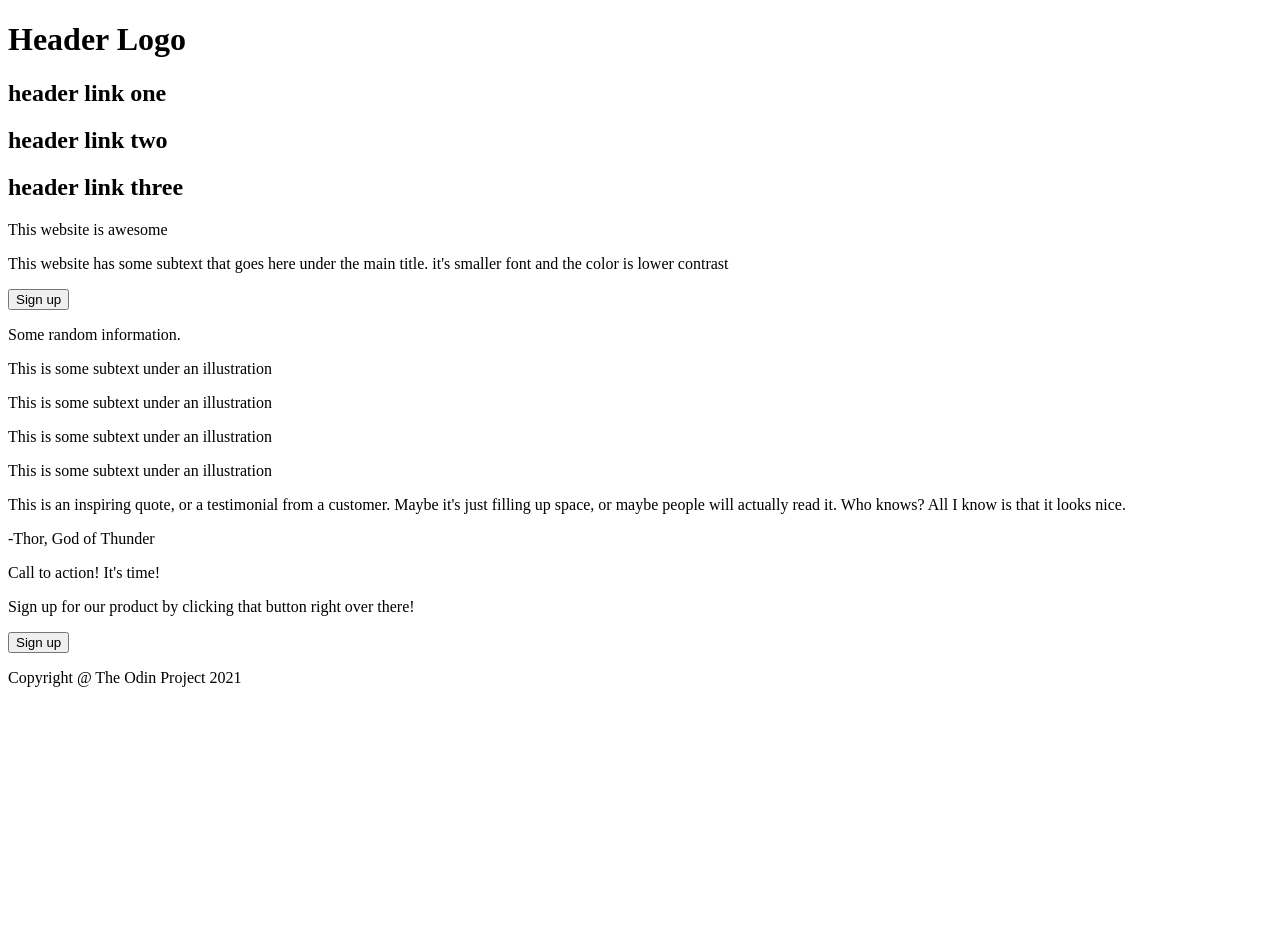
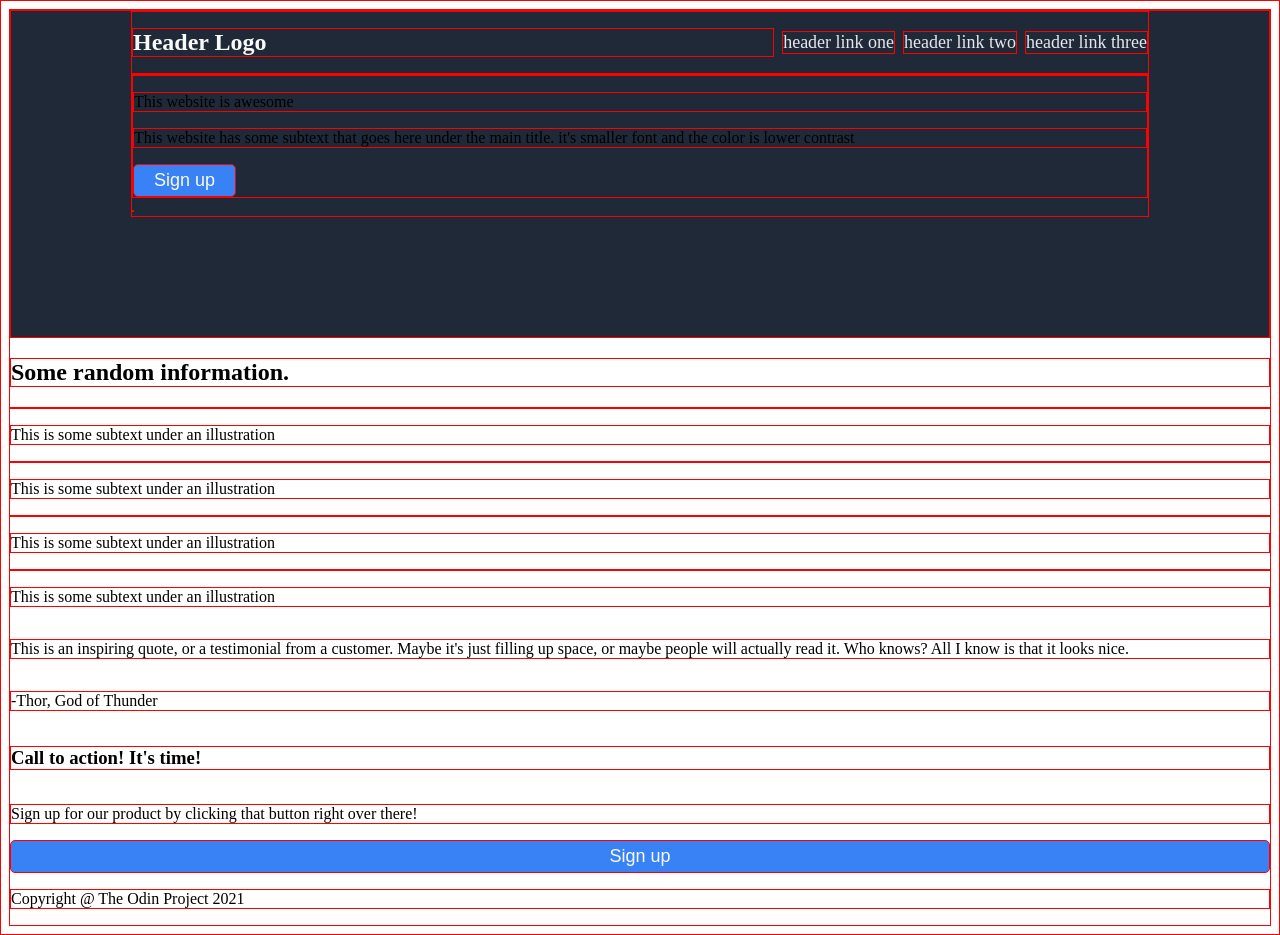
Before and after one commit to Nisroach/landing_page, a plain HTML site: page index.html in a window 1280 px wide. Before the commit the page ends 800 px from the top, so only its background shows below. Drawn offline with Linux system fonts and the light colour scheme.

Commit message:
added css styles, finished header part

```diff
--- a/index.html
+++ b/index.html
@@ -4,24 +4,30 @@
     <meta charset="UTF-8">
     <meta http-equiv="X-UA-Compatible" content="IE=edge">
     <meta name="viewport" content="width=device-width, initial-scale=1.0">
-    <title>Document</title>
+    <link rel="stylesheet" href="style.css">
+    <title>Landing Page</title>
 </head>
 <body>
+    <div class="hero-container">
+            <div class="header">
+                <h1>Header Logo</h1>
+                <a href="">header link one</a>
+                <a href="">header link two</a>
+                <a href="">header link three</a>
+            </div>
 
-    <h1>Header Logo</h1>
-    <h2>header link one</h2>
-    <h2>header link two</h2>
-    <h2>header link three</h2>
-
-
+            <div class="inner-left-container">
+                <div class="awesome-container">
                     <p>This website is awesome</p>
                     <p>This website has some subtext that goes here under the main title. it's smaller font and the color is lower contrast</p>
                     <button>Sign up</button>
+                </div>
+                   <img src="">
+            </div>
 
-    <img src="">
+    </div>
 
-
-    <p>Some random information.</p>
+                <h2>Some random information.</h2>
                 <div></div>
                 <p>This is some subtext under an illustration</p>
                 <div></div>
@@ -36,7 +42,7 @@
                 <p>-Thor, God of Thunder</p>
 
 
-    <p>Call to action! It's time!</p>
+                <h3>Call to action! It's time!</h3>
                 <p>Sign up for our product by clicking that button right over there!</p>
                 <button>Sign up</button>
 
--- a/style.css
+++ b/style.css
@@ -0,0 +1,64 @@
+/* red boxes to see the placings */
+
+* {
+    border: 1px solid red;
+}
+
+body {
+    display: flex;
+    flex-direction: column;
+}
+
+/* header, hero and footers/ adding colors, text adjustings*/
+
+h1 {
+    font-size: 24px;
+    color: #f9faf8;
+}
+
+.header a {
+    font-size: 18px;
+    color: #E5E7EB;
+    text-decoration: none;
+}
+
+
+
+/* random information area/ adding colors, text adjustings*/
+
+
+
+/*button mod*/
+
+button {
+    font-size: 18px;
+
+    background-color: #3882F6;
+    color: #f9faf8;
+    border-radius: 5px;
+    padding: 5px 20px;
+}
+
+
+
+/* moving things around, place it in right area after adjusting */
+
+.hero-container {
+    display: flex;
+    flex-direction: column;
+    justify-content: space-between;
+    background-color: #1f2937;
+    padding-left: 120px;
+    padding-right: 120px;
+    padding-bottom: 120px;
+}
+
+.header {
+    display: flex;
+    align-items: center;
+    gap: 8px;
+}
+
+h1 {
+    flex: 1;
+}
```
Lines whose indentation alone changed are shown as unchanged.
